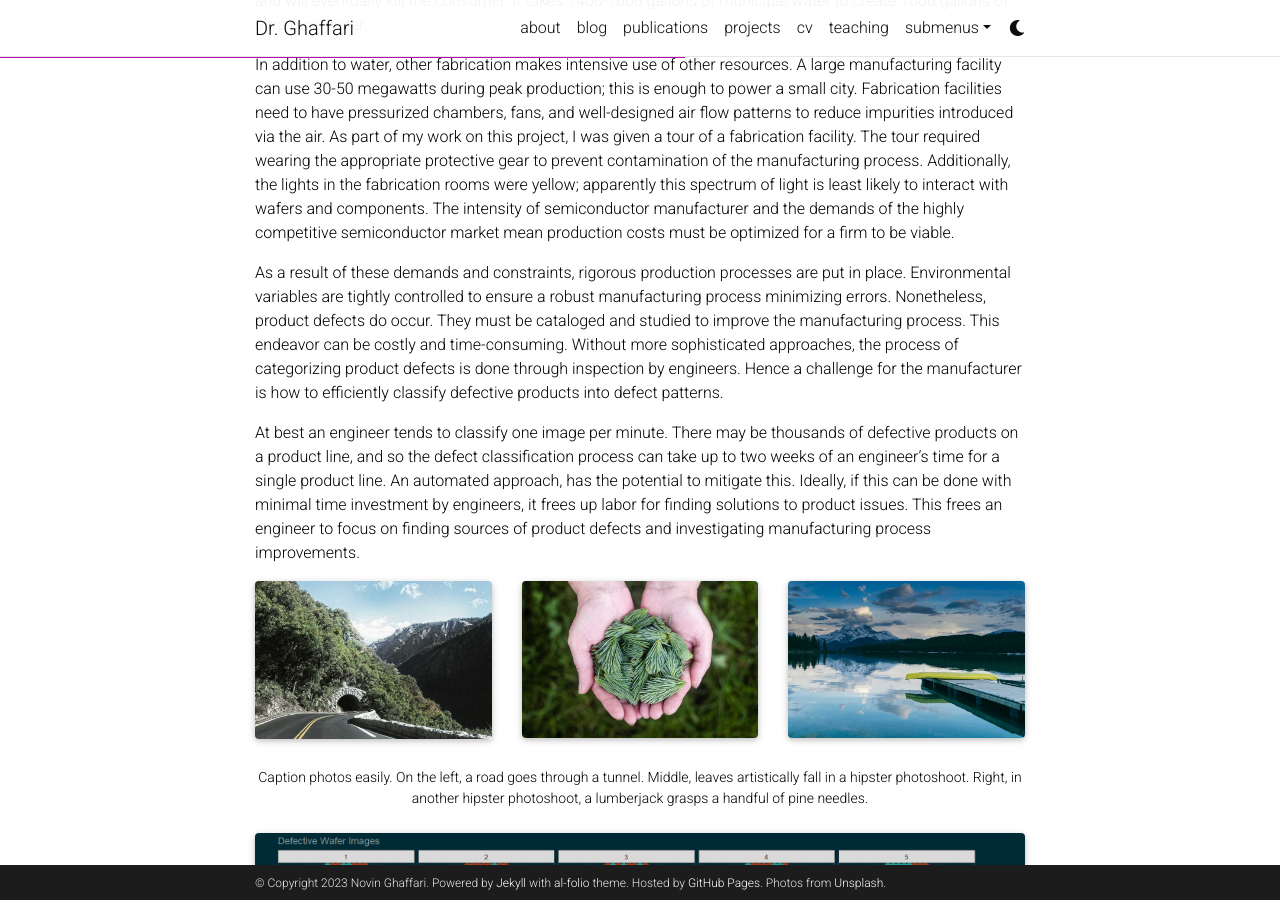
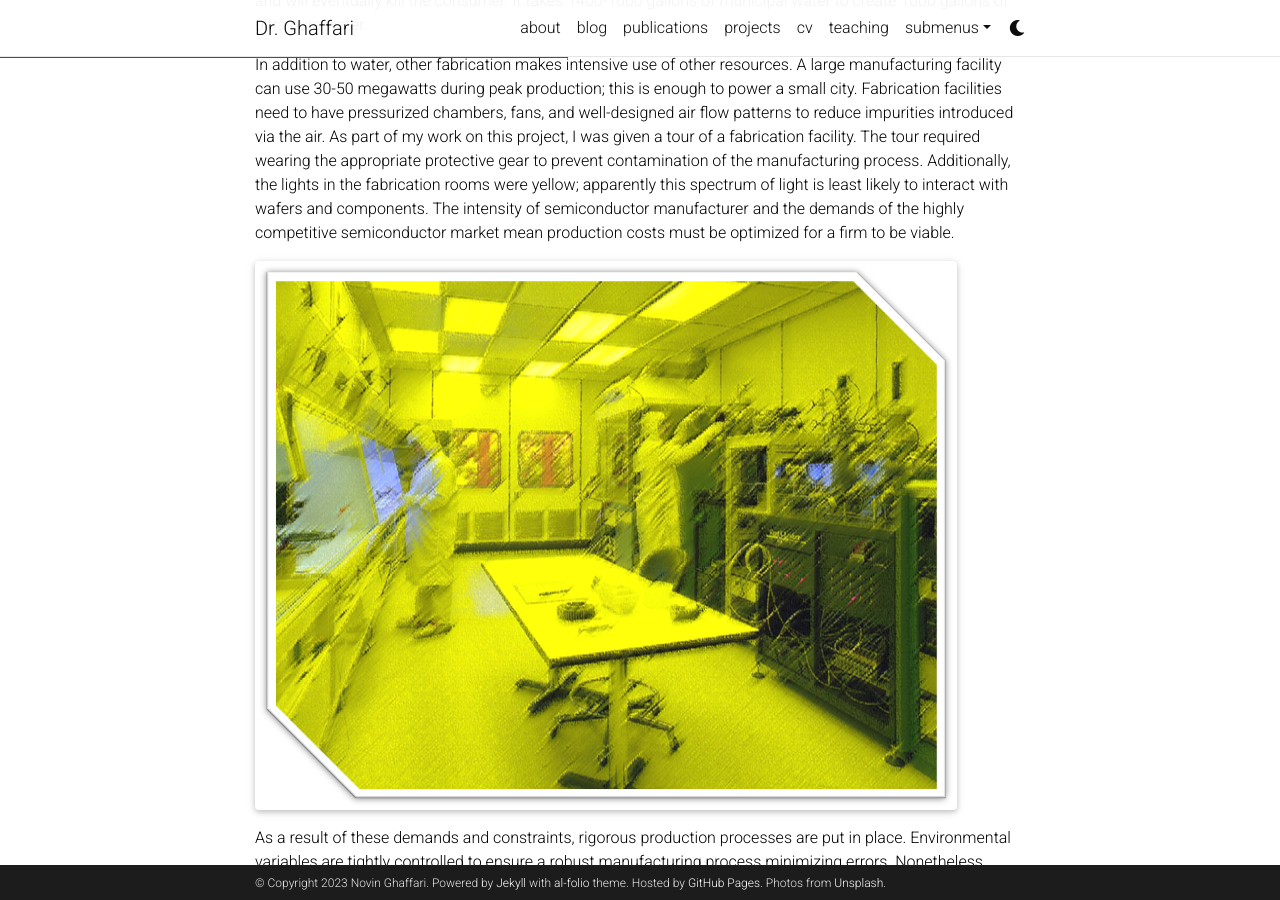
Before and after one commit to nghaffari/nghaffari.github.io, a Jekyll site: the page built from _projects/3_project.md, in a window 1280 px wide and 900 px high, scrolled down 1478 px. Built offline with Jekyll 4.4.1, drawn with Linux system fonts in a browser that asks for light colours; full-size pictures stand in for the smaller copies a plugin makes; comment, search, counter and statistics services are not loaded; a style sheet for code colours, icons or effects is not loaded.

Commit message:
Update 3_project.md

```diff
--- a/_projects/3_project.md
+++ b/_projects/3_project.md
@@ -37,7 +37,11 @@
 As one <a href="https://www.chinawaterrisk.org/resources/analysis-reviews/8-things-you-should-know-about-water-and-semiconductors/">site</a> points out, semiconductor fabrication requires a tremendous amount of water. Fabrication of a 30cm wafer requires up to 2200 gallons of water; a large fabrication facility may easily consume 4.8 million gallons per day. This is average annual water consumption of a city of 60000! And not just any water. Minute contaminants in the water can create impurities and defects in integrated circuits. Therefore water is passed through reverse osmosis several times to produce "ultra pure water." Ultra pure water is considered an industrial solvent, and it is unsafe to drink. It is so pure, its consumption leeches vital minerals from the body and will eventually kill the consumer. It takes 1400-1600 gallons of municipal water to create 1000 gallons of ultra pure water.
 
 In addition to water, other fabrication makes intensive use of other resources. A large manufacturing facility can use 30-50 megawatts during peak production; this is enough to power a small city. Fabrication facilities need to have pressurized chambers, fans, and well-designed air flow patterns to reduce impurities introduced via the air. As part of my work on this project, I was given a tour of a fabrication facility. The tour required wearing the appropriate protective gear to prevent contamination of the manufacturing process. Additionally, the lights in the fabrication rooms were yellow; apparently this spectrum of light is least likely to interact with wafers and components. The intensity of semiconductor manufacturer and the demands of the highly competitive semiconductor market mean production costs must be optimized for a firm to be viable.
-
+<div class="row">
+    <div class="col-sm mt-3 mt-md-0">
+        {% include figure.html path="assets/img/yellowfab.png" title="fabrication under yellow light" class="img-fluid rounded z-depth-1" %}
+    </div>
+</div>
 As a result of these demands and constraints, rigorous production processes are put in place. Environmental variables are tightly controlled to ensure a robust manufacturing process minimizing errors. Nonetheless, product defects do occur. They must be cataloged and studied to improve the manufacturing process. This endeavor can be costly and time-consuming. Without more sophisticated approaches, the process of categorizing product defects is done through inspection by engineers. Hence a challenge for the manufacturer is how to efficiently classify defective products into defect patterns.
 
 At best an engineer tends to classify one image per minute. There may be thousands of defective products on a product line, and so the defect classification process can take up to two weeks of an engineer’s time for a single product line. An automated approach, has the potential to mitigate this. Ideally, if this can be done with minimal time investment by engineers, it frees up labor for finding solutions to product issues. This frees an engineer to focus on finding sources of product defects and investigating manufacturing process improvements.
```
